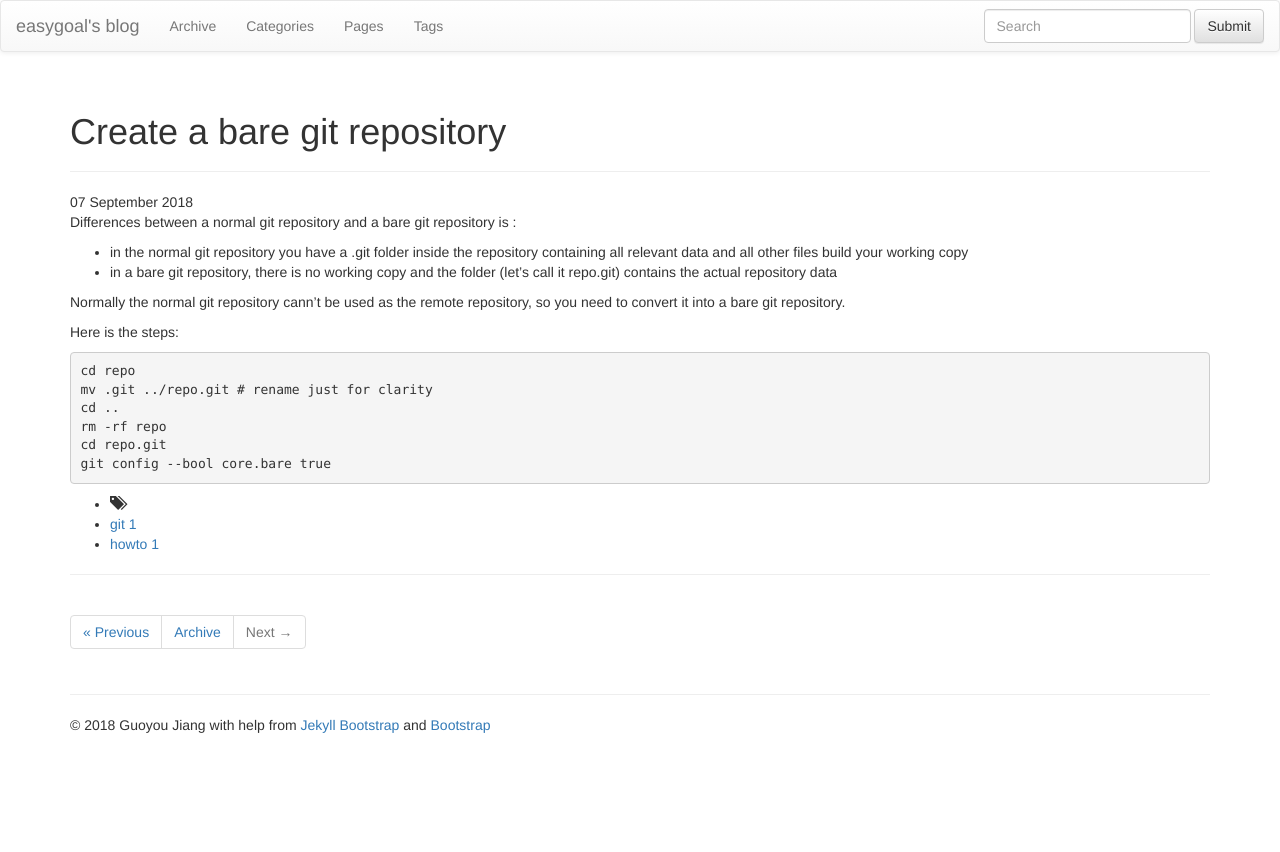
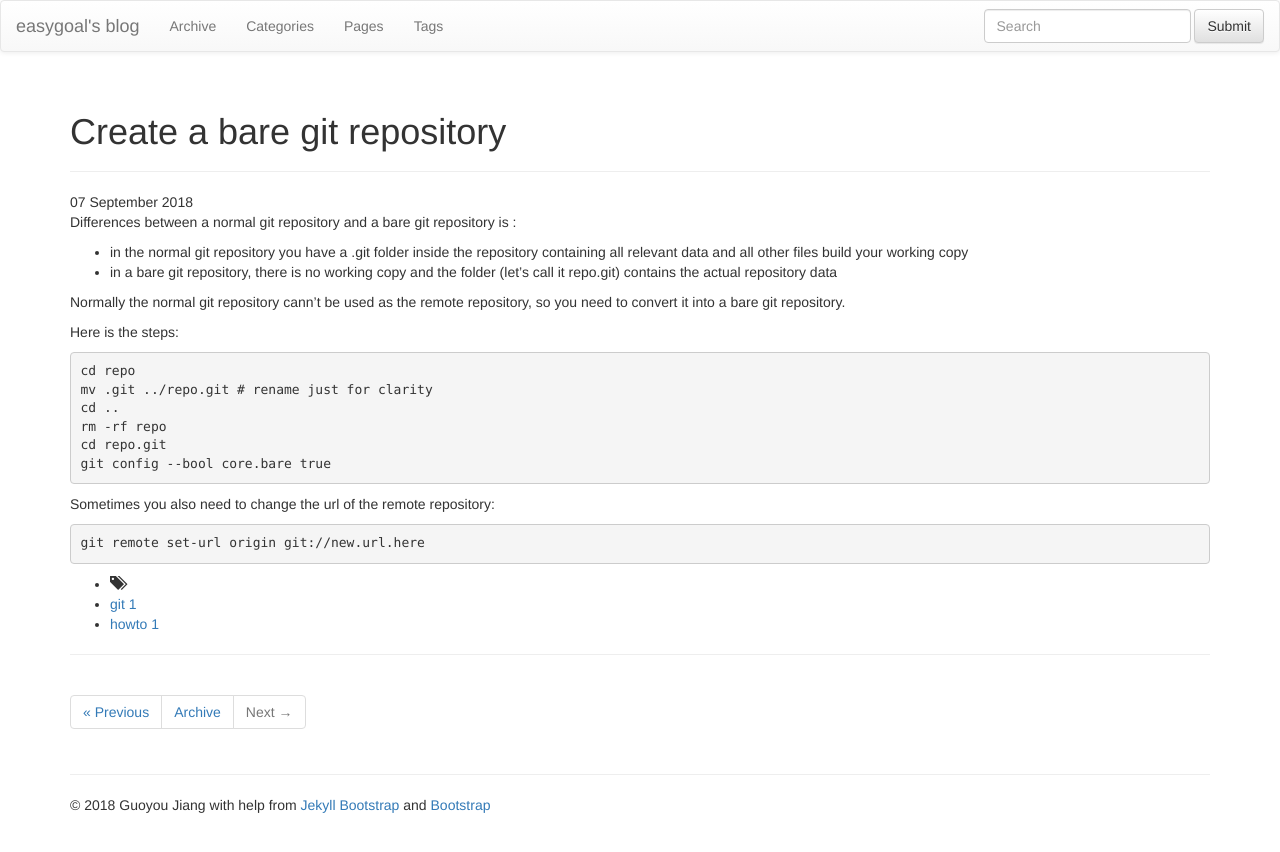
Before and after one commit to easygoal/easygoal.github.com, a Jekyll site: the page built from _posts/2018-09-07-create-a-bare-git-repository.md, in a window 1280 px wide. Shown: the top 852 px of the page. Built offline with Jekyll 4.4.1, drawn with Linux system fonts in a browser that asks for light colours; nearby versions of some CDN libraries; library files that are not in the unit come from our copies; comment, search, counter and statistics services are not loaded.

Commit message:
update post

````diff
--- a/_posts/2018-09-07-create-a-bare-git-repository.md
+++ b/_posts/2018-09-07-create-a-bare-git-repository.md
@@ -22,5 +22,9 @@ cd repo.git
 git config --bool core.bare true
 ```
 
+Sometimes you also need to change the url of the remote repository:
+```sh
+git remote set-url origin git://new.url.here
+```
 
 {% include JB/setup %}
````
